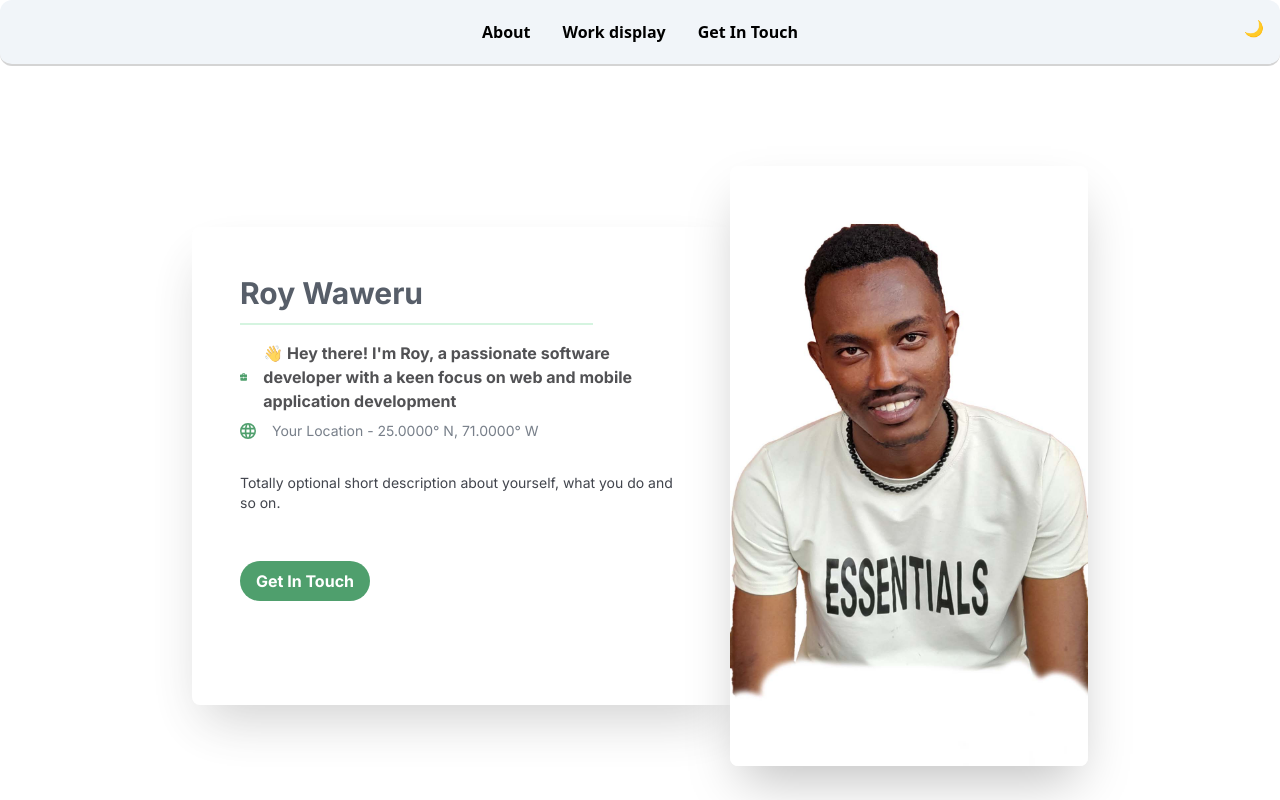
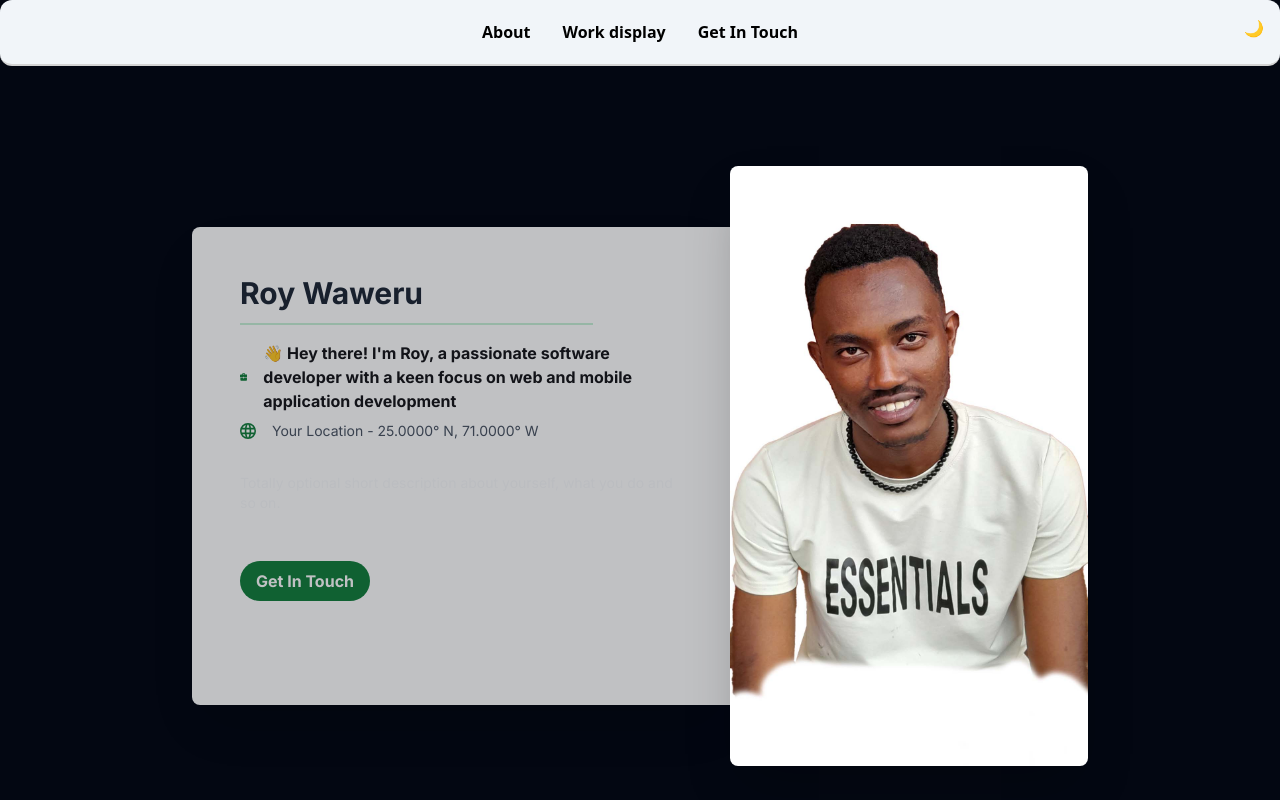
Before and after one commit to Royweru/next14-portfolio, a Next.js app: page / in a window 1280 px wide. Shown: the top 800 px of the page. Built offline with nearby package versions, Linux system fonts and the light colour scheme.

Commit message:
modified:   app/layout.tsx 	new file:   components/theme-provider.tsx 	modified:   package-lock.json 	modified:   package.json

```diff
--- a/app/layout.tsx
+++ b/app/layout.tsx
@@ -11,16 +11,24 @@
   description: "Your go to developer!",
 };
 
+import { ThemeProvider } from "@/components/theme-provider"
 export default function RootLayout({
   children,
 }: Readonly<{
   children: React.ReactNode;
 }>) {
   return (
-    <html lang="en">
+    <html lang="en" suppressHydrationWarning>
       <body className={inter.className}>
-        <NavBar />
-        {children}
+      <ThemeProvider
+            attribute="class"
+            defaultTheme="dark"
+            enableSystem
+            disableTransitionOnChange
+          >
+            <NavBar/>
+            {children}
+          </ThemeProvider>
         </body>
     </html>
   );
--- /dev/null
+++ b/components/theme-provider.tsx
@@ -0,0 +1,9 @@
+"use client"
+
+import * as React from "react"
+import { ThemeProvider as NextThemesProvider } from "next-themes"
+import { type ThemeProviderProps } from "next-themes/dist/types"
+
+export function ThemeProvider({ children, ...props }: ThemeProviderProps) {
+  return <NextThemesProvider {...props}>{children}</NextThemesProvider>
+}
--- a/package.json
+++ b/package.json
@@ -13,10 +13,12 @@
     "@radix-ui/react-dialog": "^1.0.5",
     "@radix-ui/react-icons": "^1.3.0",
     "@react-email/components": "^0.0.15",
+    "@vercel/analytics": "^1.2.2",
     "class-variance-authority": "^0.7.0",
     "clsx": "^2.1.0",
     "lucide-react": "^0.323.0",
     "next": "14.1.0",
+    "next-themes": "^0.3.0",
     "react": "^18",
     "react-dom": "^18",
     "react-email": "^2.1.0",
```
Also changed, not shown: 1 other file (tests, documents, lock files or other folders).
